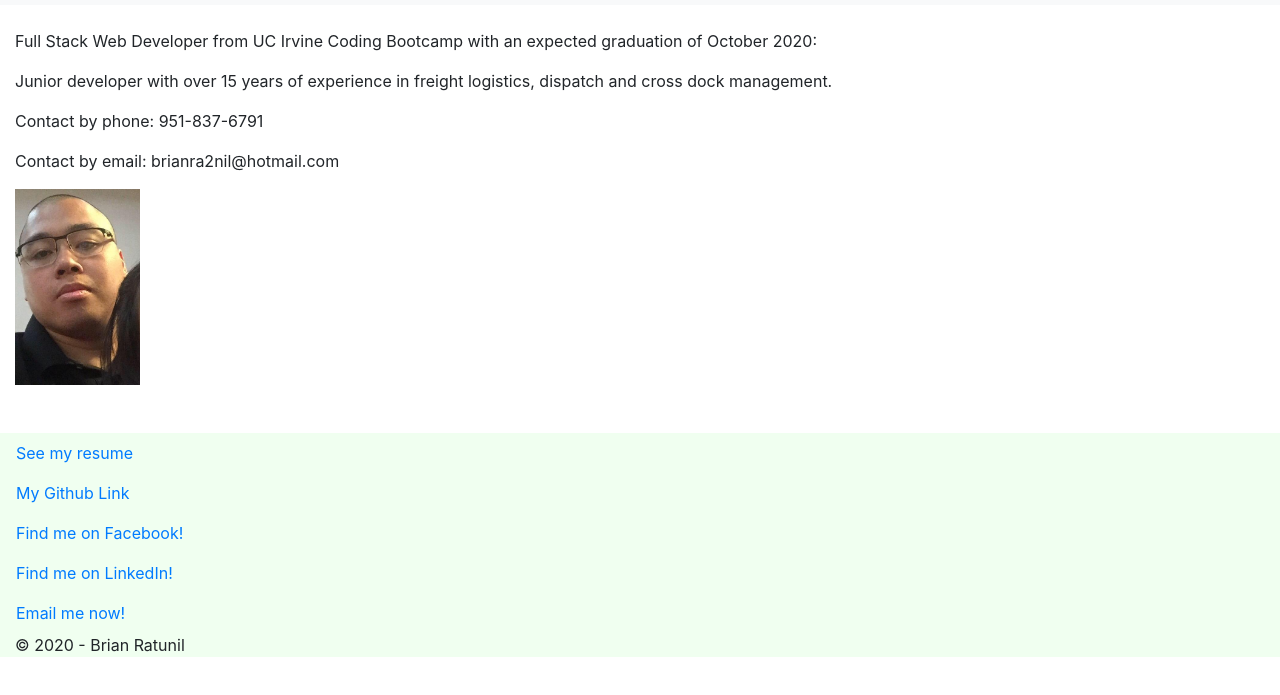
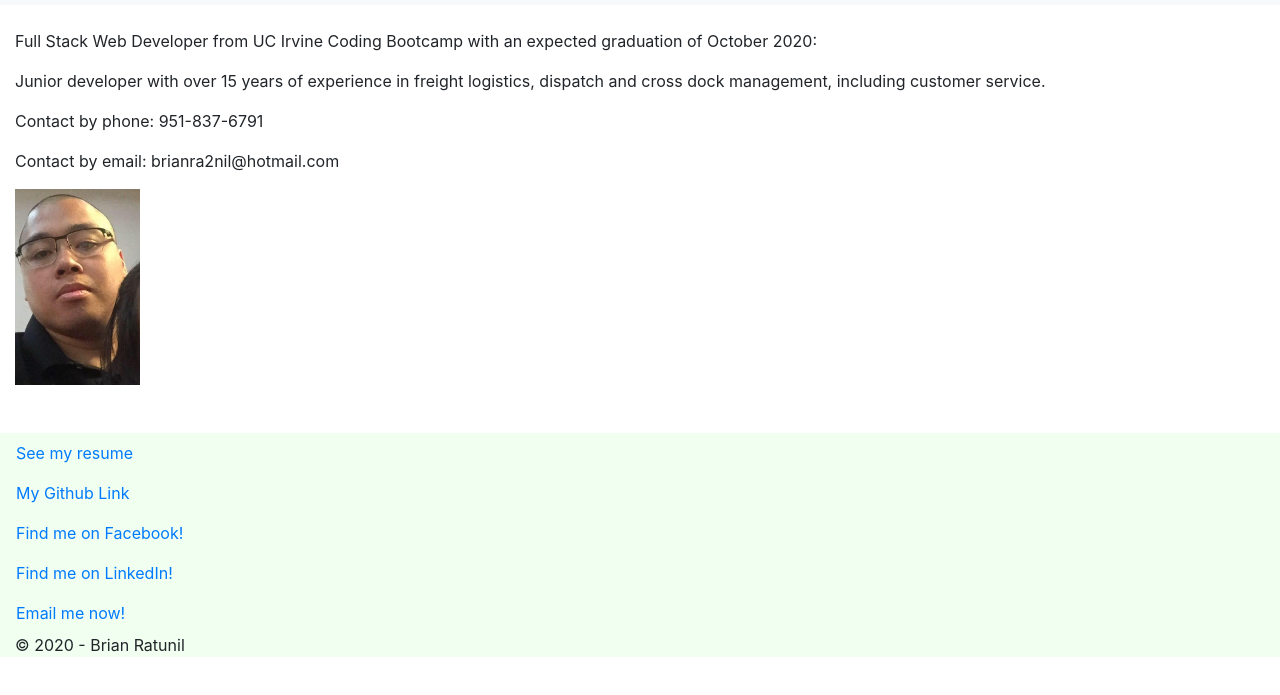
Before and after one commit to brianra2nil/responsiveportfolio, a plain HTML site: page index.html in a window 1280 px wide. Shown: the part 51-746 px from the top of the page. Drawn offline with nearby package versions, Linux system fonts and the light colour scheme; a web font is replaced by a local one.

Commit message:
updated index

```diff
--- a/index.html
+++ b/index.html
@@ -63,7 +63,7 @@
 
     <br>
     <p class="container-fluid">Full Stack Web Developer from UC Irvine Coding Bootcamp with an expected graduation of October 2020:</p>
-    <p class="container-fluid">Junior developer with over 15 years of experience in freight logistics, dispatch and cross dock management.</p>
+    <p class="container-fluid">Junior developer with over 15 years of experience in freight logistics, dispatch and cross dock management, including customer service.</p>
     <p class="container-fluid"> Contact by phone:  951-837-6791</p>
     <p class="container-fluid"> Contact by email: brianra2nil@hotmail.com</p>
 
```
